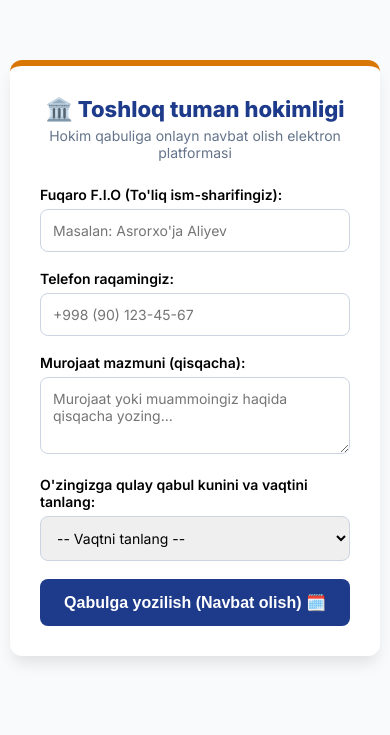
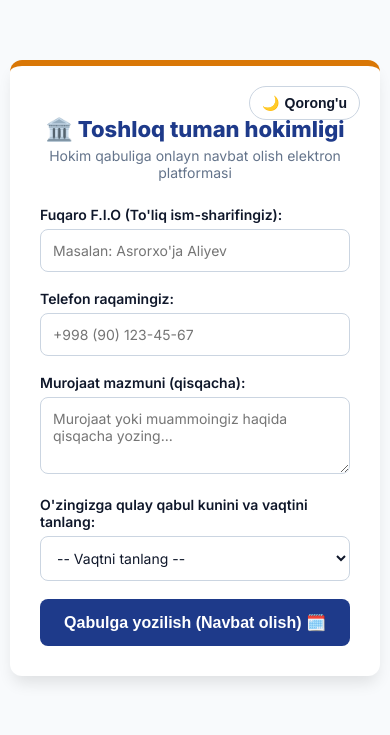
Before and after one commit to asrorxoja-10/lor_navbat, a Django app: page / in a window 390 px wide. Shown: the top 735 px of the page. Run offline with Django 5.2, Linux system fonts and the light colour scheme; data comes from the database, SQL or seed files in the repository.

Commit message:
feat: added fully responsive dark/light mode toggle with local storage

```diff
--- a/appointments/templates/appointments/home.html
+++ b/appointments/templates/appointments/home.html
@@ -10,28 +10,75 @@
             --primary: #1e3a8a; /* Hokimiyat rasmiy ko'k rangi */
             --accent: #d97706;  /* Oltinrang liniya */
             --bg: #f8fafc;
+            --card-bg: #ffffff;
+            --text: #0f172a;
+            --border: #cbd5e1;
+            --input-bg: #ffffff;
         }
+
+        /* Qorong'u rejim (Dark Mode) ranglari */
+        [data-theme="dark"] {
+            --bg: #0f172a;
+            --card-bg: #1e293b;
+            --text: #f8fafc;
+            --border: #334155;
+            --input-bg: #1e293b;
+        }
+
         body {
             font-family: 'Inter', sans-serif;
             background-color: var(--bg);
+            color: var(--text);
             margin: 0;
             padding: 10px;
+            transition: background-color 0.3s, color 0.3s;
         }
         .container {
             max-width: 550px;
             margin: 50px auto;
-            background: white;
+            background: var(--card-bg);
             padding: 30px;
             border-radius: 12px;
             box-shadow: 0 10px 15px -3px rgba(0, 0, 0, 0.1);
             border-top: 6px solid var(--accent);
+            position: relative;
+            transition: background-color 0.3s;
         }
+
+        /* Rejimni o'zgartirish tugmasi dizayni */
+        .theme-toggle {
+            position: absolute;
+            top: 20px;
+            right: 20px;
+            background: none;
+            border: 1px solid var(--border);
+            padding: 8px 12px;
+            border-radius: 20px;
+            cursor: pointer;
+            font-size: 14px;
+            font-weight: 600;
+            color: var(--text);
+            display: flex;
+            align-items: center;
+            gap: 5px;
+            transition: background-color 0.2s;
+        }
+        .theme-toggle:hover {
+            background-color: rgba(0,0,0,0.05);
+        }
+        [data-theme="dark"] .theme-toggle:hover {
+            background-color: rgba(255,255,255,0.05);
+        }
+
         h1 {
             font-size: 22px;
             font-weight: 800;
             text-align: center;
             color: var(--primary);
-            margin: 0 0 5px 0;
+            margin: 20px 0 5px 0;
+        }
+        [data-theme="dark"] h1 {
+            color: #38bdf8; /* Qorong'u rejimda sarlavha ochroq ko'k bo'ladi */
         }
         .subtitle {
             text-align: center;
@@ -48,17 +95,37 @@
             text-align: center;
         }
         .alert-success { background-color: #dcfce7; color: #15803d; }
+        [data-theme="dark"] .alert-success { background-color: #064e3b; color: #6ee7b7; }
         .alert-error { background-color: #fee2e2; color: #b91c1c; }
+        [data-theme="dark"] .alert-error { background-color: #4c1d1d; color: #fca5a5; }
+
         .form-group { margin-bottom: 18px; }
         label { display: block; font-weight: 600; margin-bottom: 6px; font-size: 14px; }
-        input, textarea, select { width: 100%; padding: 12px; border: 1px solid #cbd5e1; border-radius: 8px; box-sizing: border-box; font-family: inherit; font-size: 14px; }
+        input, textarea, select {
+            width: 100%;
+            padding: 12px;
+            border: 1px solid var(--border);
+            border-radius: 8px;
+            box-sizing: border-box;
+            font-family: inherit;
+            font-size: 14px;
+            background-color: var(--input-bg);
+            color: var(--text);
+            transition: border-color 0.2s, background-color 0.3s, color 0.3s;
+        }
         input:focus, textarea:focus, select:focus { outline: none; border-color: var(--primary); }
         .btn { background-color: var(--primary); color: white; padding: 14px; border: none; border-radius: 8px; width: 100%; font-size: 16px; font-weight: 600; cursor: pointer; }
         .btn:hover { background-color: #1e40af; }
+        [data-theme="dark"] .btn { background-color: #0284c7; }
+        [data-theme="dark"] .btn:hover { background-color: #0369a1; }
     </style>
 </head>
 <body>
     <div class="container">
+        <button type="button" class="theme-toggle" id="themeToggle">
+            <span id="themeIcon">🌙</span> <span id="themeText">Qorong'u</span>
+        </button>
+
         <h1>🏛️ Toshloq tuman hokimligi</h1>
         <div class="subtitle">Hokim qabuliga onlayn navbat olish elektron platformasi</div>
 
@@ -94,7 +161,7 @@
                     {% for slot in slots %}
                         <option value="{{ slot.id }}">{{ slot.date|date:"d-m-Y" }} | Soat: {{ slot.time|time:"H:i" }}</option>
                     {% empty %}
-                        <option value="">Hozircha bo'sh qabul vaqtlari mavjud emas</option>
+                        <option value="">Hozircha bo'sh qabul vaqtlari vaqti mavjud emas</option>
                     {% endfor %}
                 </select>
             </div>
@@ -102,5 +169,35 @@
             <button type="submit" class="btn">Qabulga yozilish (Navbat olish) 🗓️</button>
         </form>
     </div>
+
+    <script>
+        const toggleBtn = document.getElementById('themeToggle');
+        const themeIcon = document.getElementById('themeIcon');
+        const themeText = document.getElementById('themeText');
+
+        // Brauzer xotirasida saqlangan rejimni tekshirish
+        const joriyRejim = localStorage.getItem('theme') || 'light';
+        document.documentElement.setAttribute('data-theme', joriyRejim);
+        rejimniYangila(joriyRejim);
+
+        toggleBtn.addEventListener('click', () => {
+            let rejim = document.documentElement.getAttribute('data-theme');
+            let yangiRejim = rejim === 'dark' ? 'light' : 'dark';
+
+            document.documentElement.setAttribute('data-theme', yangiRejim);
+            localStorage.setItem('theme', yangiRejim);
+            rejimniYangila(yangiRejim);
+        });
+
+        function rejimniYangila(mode) {
+            if (mode === 'dark') {
+                themeIcon.textContent = '☀️';
+                themeText.textContent = 'Yorug\'';
+            } else {
+                themeIcon.textContent = '🌙';
+                themeText.textContent = 'Qorong\'u';
+            }
+        }
+    </script>
 </body>
 </html>
```
